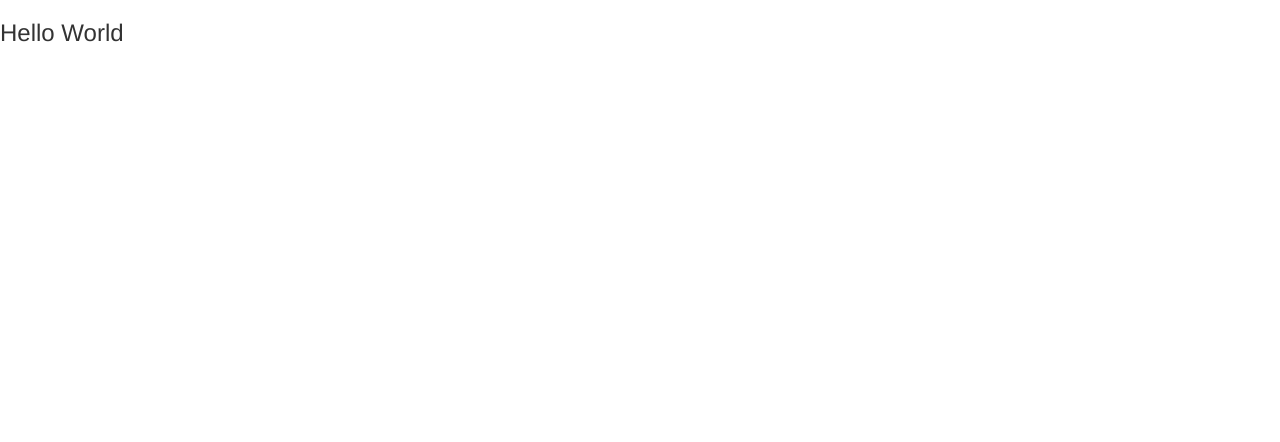
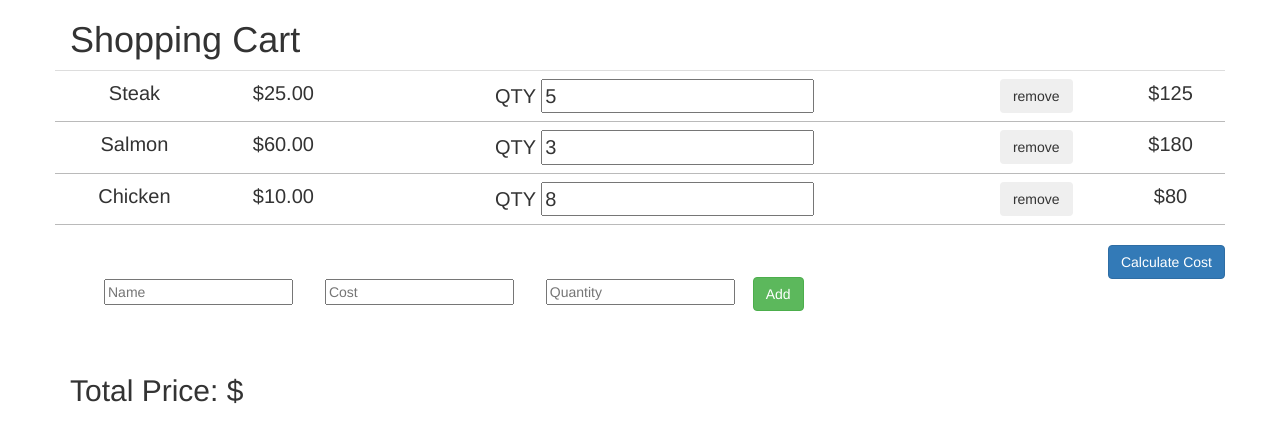
Before and after one commit to Jamesserra/Simple-Shopping-Cart, a plain HTML site: page index.html in a window 1280 px wide. Drawn offline with nearby package versions, Linux system fonts and the light colour scheme.

Commit message:
pricing and total price

```diff
--- a/css/custom.css
+++ b/css/custom.css
@@ -0,0 +1,23 @@
+table {
+  text-align: center;
+}
+td, th {
+  border-bottom: 1px solid rgba(153, 153, 153, 0.671);
+}
+
+tr > td {
+  font-size: 20px;
+}
+
+#addCart {
+  margin: 15px 15px;
+  padding: 20px;
+}
+
+#addCart > input {
+  margin: 1em;
+}
+
+.calculate {
+  float:right
+}
--- a/index.html
+++ b/index.html
@@ -15,6 +15,48 @@
     <link href="css/custom.css" rel="stylesheet">
   </head>
   <body>
-      <h3>Hello World</h3>
+      <div class="container">
+        <h1 class="text-left">Shopping Cart</h1>
+        <div class="row">
+          <div class="col-12">
+          <table class="table table-responsive">
+            <tbody>
+              <tr>
+                <td class="name">Steak</td>
+                <td class="cost">$<span>25.00</span></td>
+                <td class="quantity">QTY <input type="number" value="5"/></td>
+                <td><button class="btn btn-light btn-md remove">remove</button></td>
+                <td class="totalCost"></td>
+              </tr>
+              <tr>
+                <td class="name">Salmon</td>
+                <td class="cost">$<span>60.00</span></td>
+                <td class="quantity">QTY <input type="number" value="3"/></td>
+                <td><button class="btn btn-light btn-md remove">remove</button></td>
+                <td class="totalCost"></td>
+              </tr>
+              <tr>
+                <td class="name">Chicken</td>
+                <td class="cost">$<span>10.00</span></td>
+                <td class="quantity">QTY <input type="number" value="8"/></td>
+                <td><button class="btn btn-light btn-md remove">remove</button></td>
+                <td class="totalCost"></td>
+              </tr>
+            </tbody>
+          </table>
+          <div class="calculate">
+          <button class="btn mb-1 btn-primary btn-md">Calculate Cost</button></div>
+        </div>
+        <form class="col-12" id="addCart">
+          <input class="mx-2" name="name" type="text" placeholder="Name" required/>
+          <input class="mx-2" name="cost" type="number" placeholder="Cost" />
+          <input class="mx-4" name="quantity" type="number" placeholder="Quantity" />
+          <button class="btn mb-1 btn-success btn-md">Add</button>
+        </form>
+
+        <div class="col-12 col-md-6">
+          <h2>Total Price: $ <span id="totalPrice"></span></h2>
+        </div>
+      </div>
   </body>
 </html>
--- a/js/application.js
+++ b/js/application.js
@@ -0,0 +1,30 @@
+let updateTotalCost = function(ele) {
+  let cost = parseFloat($(ele).children('.cost').children('span').text());
+  let quantity = parseFloat($(ele).find('.quantity input').val());
+  let totalCost = cost * quantity;
+
+  $(ele).children('.totalCost').html('$' + totalCost);
+  return totalCost;
+}
+
+
+$(document).ready(function() {
+  let totalPriceCost = [];
+  $('tbody tr').each(function(i, ele) {
+    let totalCost = updateTotalCost(ele);
+    totalPriceCost.push(totalCost);
+  });
+
+  $(document).on('click', '.btn.remove', function(event) {
+    $(this).closest('tr').remove();
+    updateTotalCost();
+  });
+
+  let sum = function (acc, x) { return acc + x};
+
+  $(document).on('click', '.btn-primary', function(event) {
+     let totalPrice = totalPriceCost.reduce(sum);
+     $('#totalPrice').html(totalPrice);
+  });
+
+});
```
